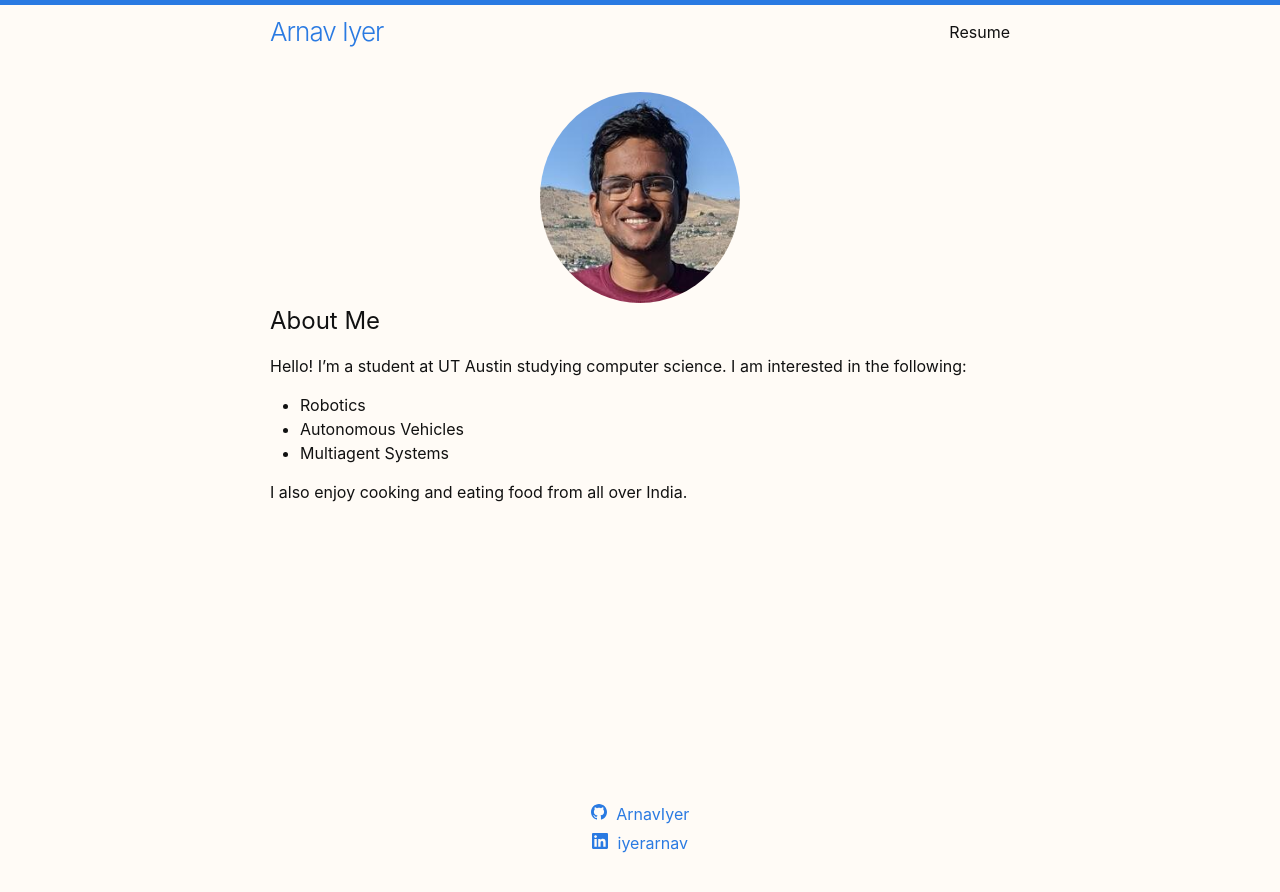
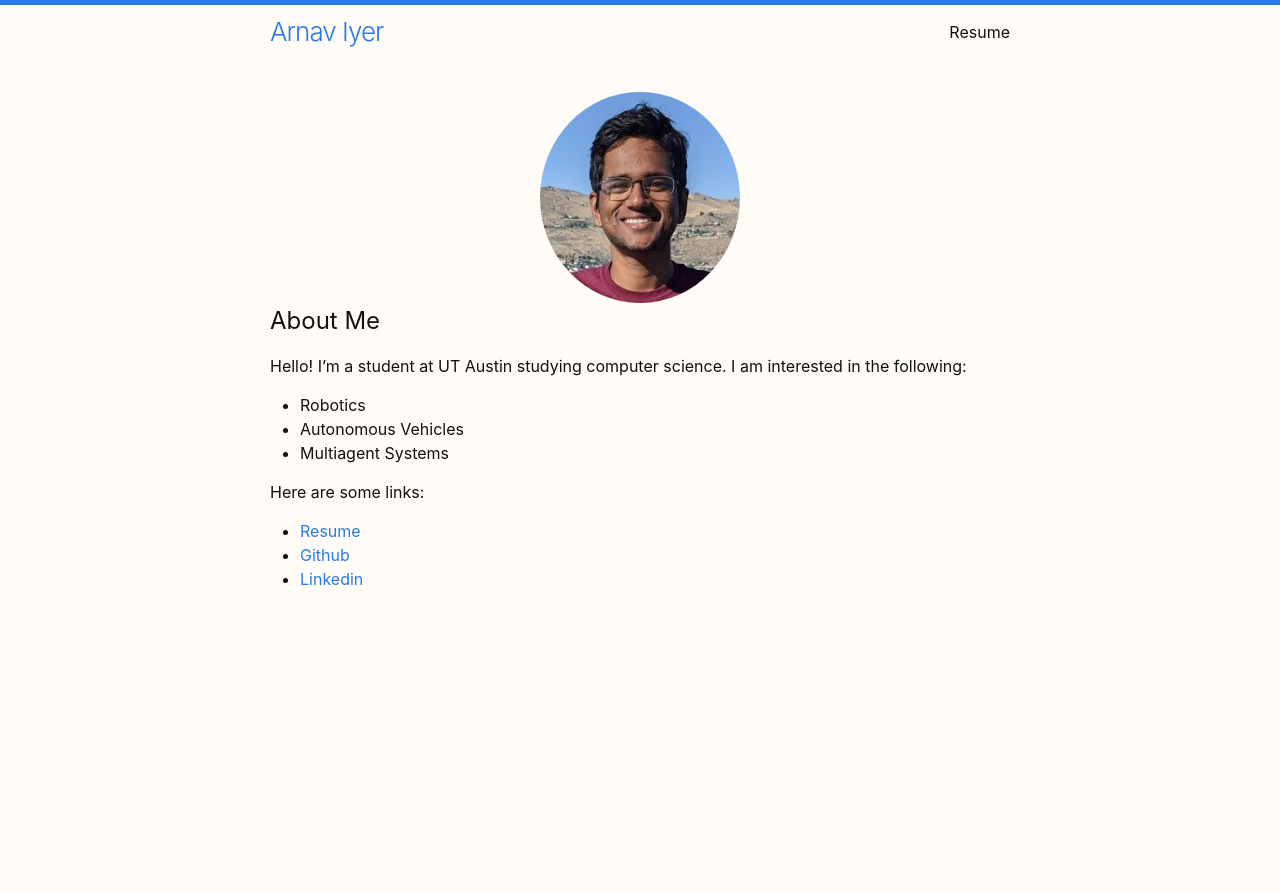
Before and after one commit to ArnavIyer/arnaviyer.github.io, a Jekyll site: the page built from index.markdown, in a window 1280 px wide. Shown: the top 892 px of the page. Built offline with Jekyll 4.4.1, drawn with Linux system fonts in a browser that asks for light colours.

Commit message:
added links

```diff
--- a/_config.yml
+++ b/_config.yml
@@ -9,8 +9,8 @@ linkedin_username: iyerarnav
 
 profilepic: files/photo.jpg
 
-header_pages:
-  - resume.md
+# header_pages:
+#   - resume.md
 
 # Build settings
 theme: minima
--- a/_includes/footer.html
+++ b/_includes/footer.html
@@ -20,10 +20,10 @@
             {%- endif -%}
         </ul>
       </div> -->
-
+<!--
       <div class="footer-col footer-col-2" style="text-align: center">
         {%- include social.html -%}
-      </div>
+      </div> -->
 
       <!-- <div class="footer-col footer-col-3">
         <p>{{- site.description | escape -}}</p>
--- a/index.markdown
+++ b/index.markdown
@@ -20,4 +20,8 @@ Hello! I'm a student at UT Austin studying computer science. I am interested in
 - Autonomous Vehicles
 - Multiagent Systems
 
-I also enjoy cooking and eating food from all over India.
+Here are some links:
+
+- [Resume](/resume.pdf)
+- [Github](https://github.com/ArnavIyer)
+- [Linkedin](https://linkedin.com/in/iyerarnav)
```
